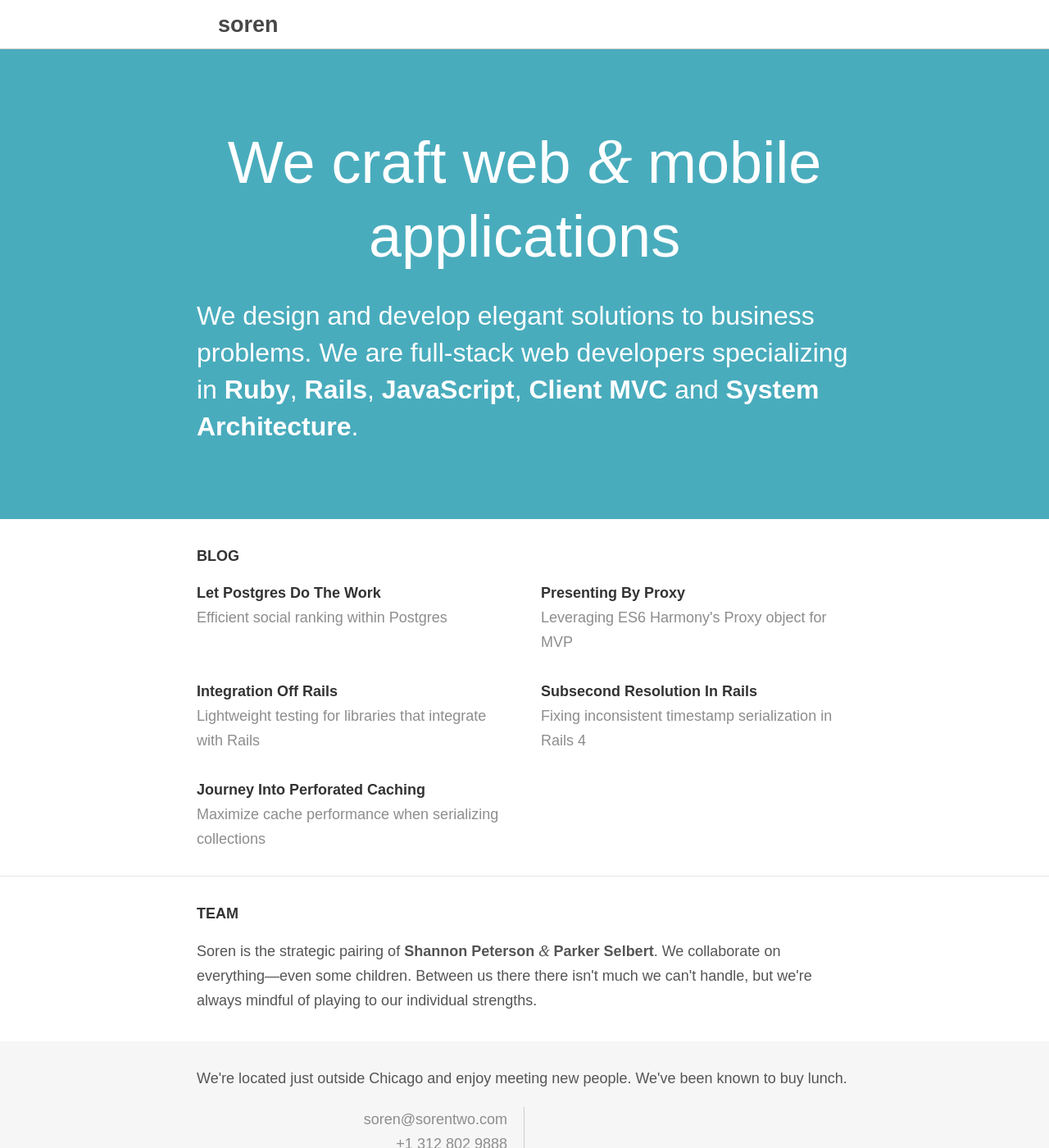
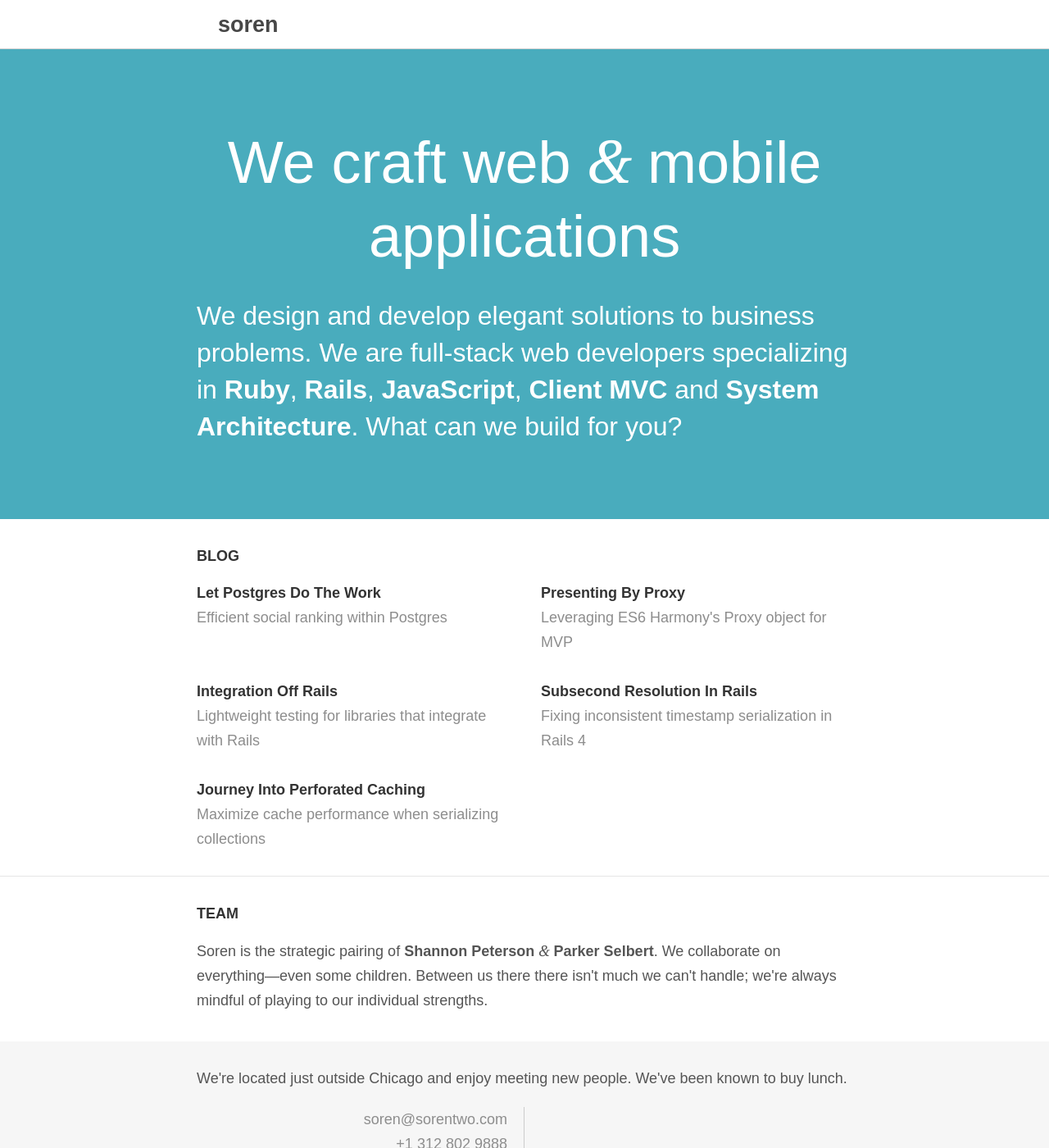
Before and after one commit to sorentwo/soren-website, a Jekyll site: the page built from index.html, in a window 1280 px wide and 1400 px high. Shown: the whole window at 82% size. Built offline with Jekyll 4.4.1, drawn with Linux system fonts in a browser that asks for light colours; Markdown is read by kramdown in place of the engine named in the settings; comment, search, counter and statistics services are not loaded.

Commit message:
Minor copy tweaks

```diff
--- a/index.html
+++ b/index.html
@@ -10,10 +10,10 @@ title: Soren
     </h1>
 
     <h2 class="intro">
-      We design and develop elegant solutions to business problems. We
-      are full-stack web developers specializing in <b>Ruby</b>,
-      <b>Rails</b>, <b>JavaScript</b>, <b>Client MVC</b> and <b>System
-      Architecture</b>.
+      We design and develop elegant solutions to business problems. We are
+      full-stack web developers specializing in <b>Ruby</b>, <b>Rails</b>,
+      <b>JavaScript</b>, <b>Client MVC</b> and <b>System Architecture</b>. What
+      can we build for you?
     </h2>
   </div>
 </div>
@@ -35,9 +35,9 @@ title: Soren
     <h2>Team</h2>
     <p class="team-info">
       Soren is the strategic pairing of <b>Shannon Peterson</b> <span
-        class="fancy">&amp;</span> <b>Parker Selbert</b>. We collaborate on
+       class="fancy">&amp;</span> <b>Parker Selbert</b>. We collaborate on
       everything&mdash;even some children. Between us there there isn't much we
-      can't handle, but we're always mindful of playing to our individual
+      can't handle; we're always mindful of playing to our individual
       strengths.
     </p>
   </div>
```
